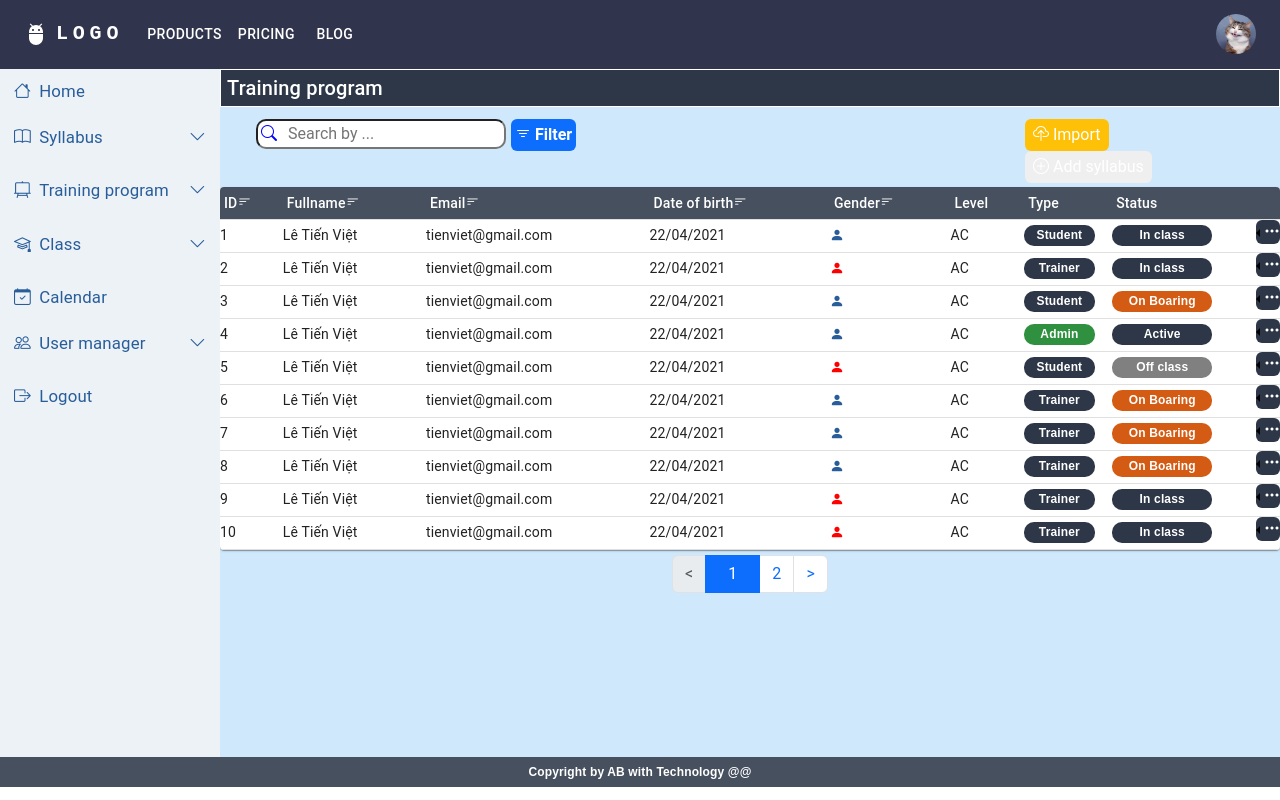
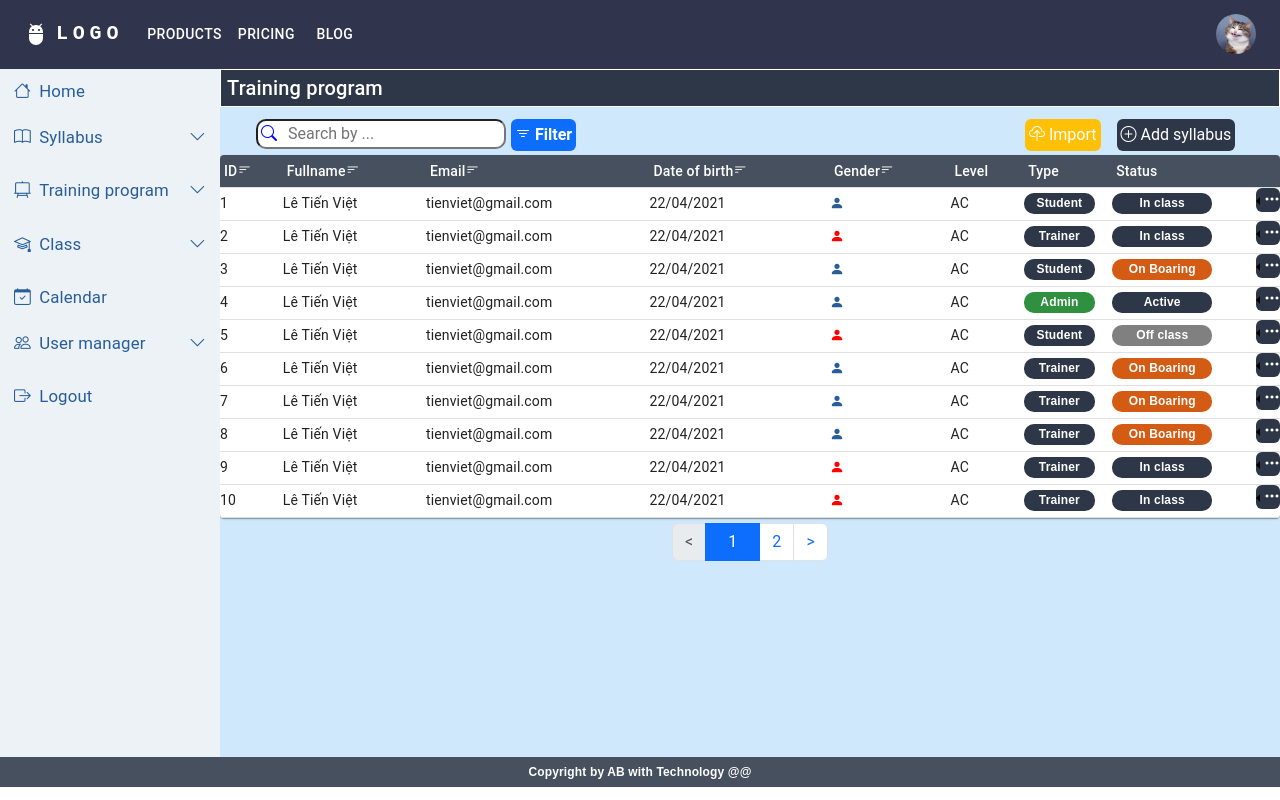
Before and after one commit to anhbang369/manage-education, a React (Create React App) app: page /user in a window 1280 px wide. Built offline with nearby package versions, Linux system fonts and the light colour scheme; what @devexpress/dx-react-scheduler-material-ui would draw is missing.

Commit message:
fix button import

```diff
--- a/src/components/class/TrainingClassListView.jsx
+++ b/src/components/class/TrainingClassListView.jsx
@@ -75,7 +75,7 @@ const TrainingClassListView = () => {
 
                                 <div className="col-md-3">
                                     <button className="border border-0 text-white rounded me-3 px-2 py-1 bg-warning" onClick={() => setImportOpen(true)}><i class="bi bi-cloud-upload"></i> Import</button>
-                                    <button className="border border-0 text-white rounded me-3 px-2 py-1"><i class="bi bi-plus-circle"></i> Add syllabus</button>
+                                    <button className="border border-0 text-white rounded me-3 px-2 py-1 bg-core"><i class="bi bi-plus-circle"></i> Add syllabus</button>
                                 </div>
                             </div>
                             <div className="mt-2 ms-10 d-flex">
--- a/src/components/training/TrainingProgram.jsx
+++ b/src/components/training/TrainingProgram.jsx
@@ -60,8 +60,8 @@ const TrainingProgram = () => {
                                 </div>
 
                                 <div className="col-md-3">
-                                    <button className="border border-0 text-white rounded me-3 px-2 py-1 bg-warning" onClick={() => setImportOpen(true)}><i class="bi bi-cloud-upload"></i> Import</button>
-                                    <button className="border border-0 text-white rounded me-3 px-2 py-1"><i class="bi bi-plus-circle"></i> Add syllabus</button>
+                                    <button className="border border-0 text-white rounded me-3 px-1 py-1 bg-warning" onClick={() => setImportOpen(true)}><i class="bi bi-cloud-upload"></i> Import</button>
+                                    <button className="border border-0 text-white rounded me-3 px-1 py-1 bg-core"><i class="bi bi-plus-circle"></i> Add syllabus</button>
                                 </div>
                             </div>
 
--- a/src/components/user/UserManagementView.jsx
+++ b/src/components/user/UserManagementView.jsx
@@ -92,8 +92,8 @@ const UserManagementView = () => {
                                 </div>
 
                                 <div className="col-md-3">
-                                    <button className="border border-0 text-white rounded me-3 px-2 py-1 bg-warning" onClick={() => setImportOpen(true)}><i class="bi bi-cloud-upload"></i> Import</button>
-                                    <button className="border border-0 text-white rounded me-3 px-2 py-1"><i class="bi bi-plus-circle"></i> Add syllabus</button>
+                                    <button className="border border-0 text-white rounded me-3 px-1 py-1 bg-warning" onClick={() => setImportOpen(true)}><i class="bi bi-cloud-upload"></i> Import</button>
+                                    <button className="border border-0 text-white rounded me-3 px-1 py-1 bg-core"><i class="bi bi-plus-circle"></i> Add syllabus</button>
                                 </div>
                             </div>
 
```
